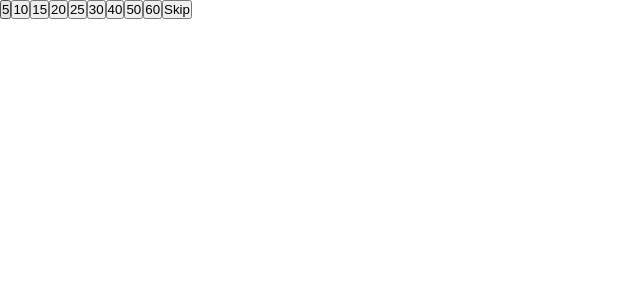
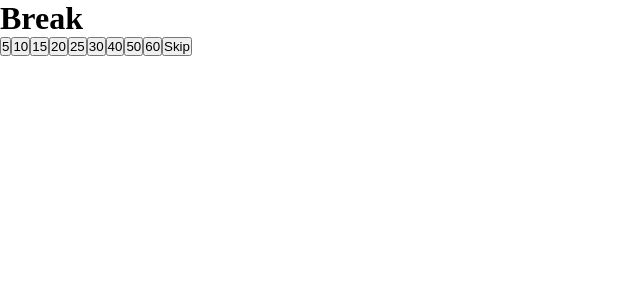
Before and after one commit to CodeSoom-Project/pomodoro, a React (Create React App) app: page /break in a window 1280 px wide. Shown: the top 300 px of the page, without its empty margins (0-640 px from the left). Built offline with nearby package versions, Linux system fonts and the light colour scheme.

Commit message:
브레이크 타임인지 포커스 타임인지 구별하라
헤더를 통해 현재 어떤 타임인지 구별할 수 있게 하였습니다.

```diff
--- a/src/pages/Break/index.tsx
+++ b/src/pages/Break/index.tsx
@@ -5,6 +5,7 @@ import TimeSelectContainer from 'containers/TimeSelectContainer';
 const Break = () => {
   return (
     <>
+      <h1>Break</h1>
       <TimeSelectContainer times={times} />
     </>
   );
```
Also changed, not shown: 1 other file (tests, documents, lock files or other folders).
